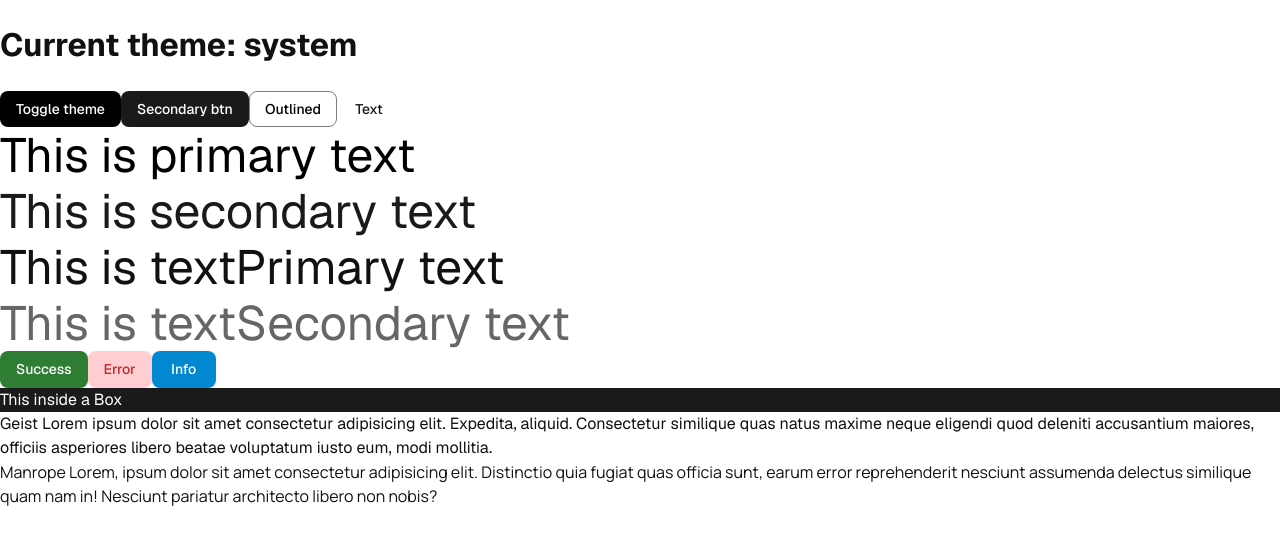
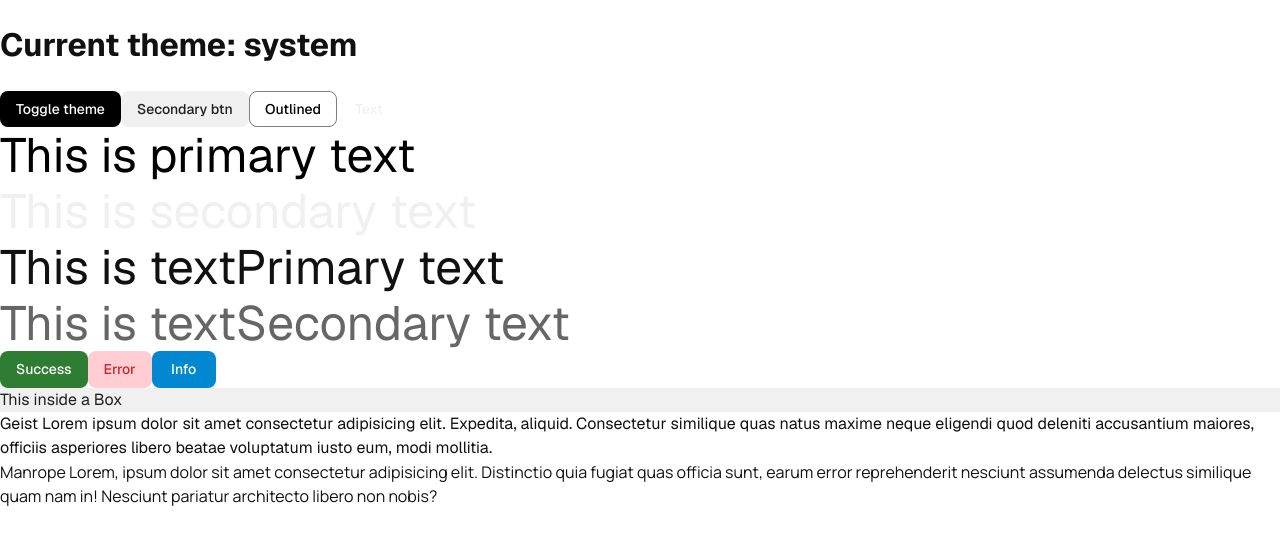
Before and after one commit to fira-pro/portfolio, a React (Vite) app: page / in a window 1280 px wide. Shown: the top 542 px of the page. Built offline with nearby package versions, Linux system fonts and the light colour scheme.

Commit message:
update theme bg and paper colors

```diff
--- a/src/theme.js
+++ b/src/theme.js
@@ -1,13 +1,4 @@
 import { createTheme } from "@mui/material/styles";
-
-const black = "#000000";
-const white = "#ffffff";
-const gray900 = "#111111";
-const gray800 = "#1a1a1a";
-const gray700 = "#2e2e2e";
-const gray200 = "#eaeaea";
-// const gray100 = "#f5f5f5";
-const gray50 = "#fafafa";
 
 const theme = createTheme({
   typography: {
@@ -35,42 +26,42 @@ const theme = createTheme({
       palette: {
         mode: "light",
         primary: {
-          main: black, // used for buttons, icons, etc.
-          contrastText: white,
+          main: "#000000", // black buttons, icons
+          contrastText: "#ffffff",
         },
         secondary: {
-          main: gray800, // optional subtle accent
+          main: "#f0f0f0", // sidebar or subtle sections
         },
         background: {
-          default: white,
-          paper: gray50,
+          default: "#ffffff", // app background
+          paper: "#fafafa", // cards, modals, sidebar
         },
         text: {
-          primary: gray900,
+          primary: "#111111", // dark gray text
           secondary: "#666666",
         },
-        divider: gray200,
+        divider: "#e0e0e0",
       },
     },
     dark: {
       palette: {
         mode: "dark",
         primary: {
-          main: white,
-          contrastText: black,
+          main: "#ffffff", // white buttons, icons
+          contrastText: "#000000",
         },
         secondary: {
-          main: gray200,
+          main: "#2a2a2a", // sidebar or accents
         },
         background: {
-          default: black,
-          paper: gray800,
+          default: "#1a1a1a", // page background
+          paper: "#121212", // card/sidebar/modals
         },
         text: {
-          primary: white,
-          secondary: "#999999",
+          primary: "#ffffff",
+          secondary: "#aaaaaa",
         },
-        divider: gray700,
+        divider: "#2e2e2e",
       },
     },
   },
```
